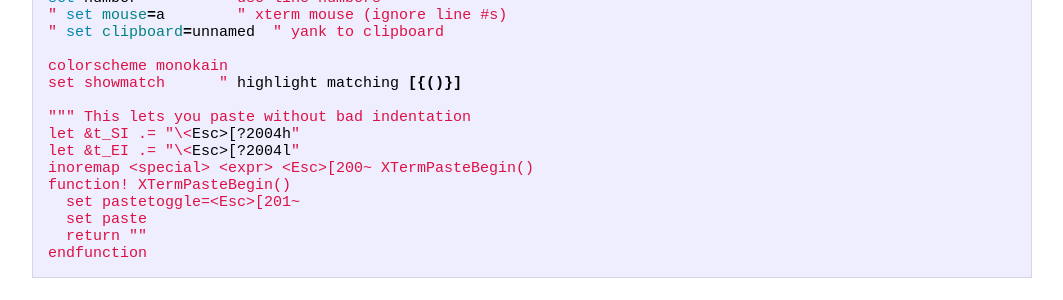
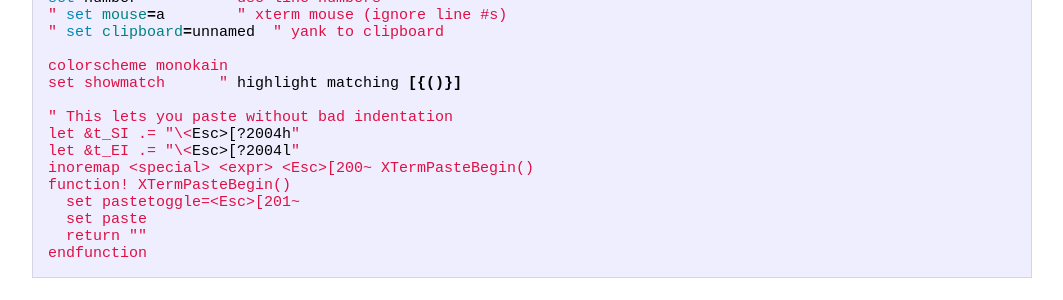
Before and after one commit to kcorder/kcorder.github.io, a Jekyll site: the page built from _posts/2021-01-13-term-configs.md, in a window 1280 px wide. Shown: the part 996-1296 px from the top of the page, without its empty margins (108-1171 px from the left). Built offline with Jekyll 4.4.1, drawn with Linux system fonts in a browser that asks for light colours.

```diff
--- a/_posts/2021-01-13-term-configs.md
+++ b/_posts/2021-01-13-term-configs.md
@@ -59,7 +59,7 @@ set number         " use line numbers
 colorscheme monokain
 set showmatch      " highlight matching [{()}]
 
-""" This lets you paste without bad indentation
+" This lets you paste without bad indentation
 let &t_SI .= "\<Esc>[?2004h"
 let &t_EI .= "\<Esc>[?2004l"
 inoremap <special> <expr> <Esc>[200~ XTermPasteBegin()
```
